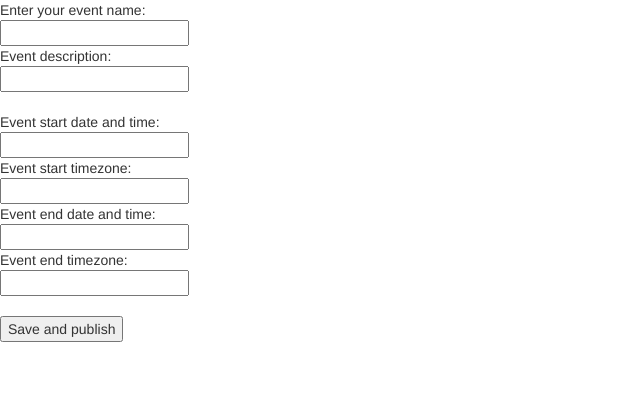
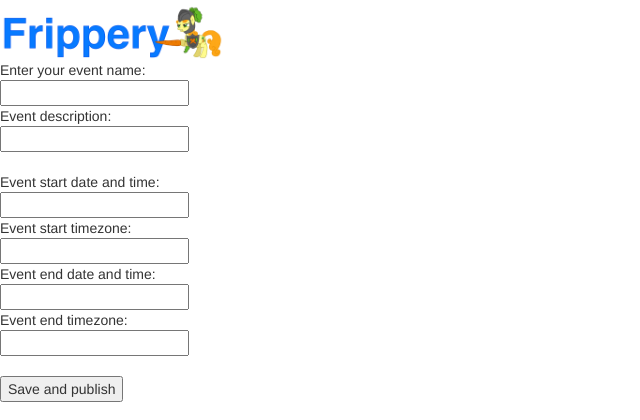
Before and after one commit to eyalr/frippery, a Flask app: page /create in a window 1280 px wide. Shown: the top 420 px of the page, without its empty margins (0-640 px from the left). Run offline with Flask 2, Linux system fonts and the light colour scheme; parts of the project's set-up code (start-up, migrations or seed data) failed here and were passed over; some libraries are stand-ins or nearby versions.

Commit message:
homepage prettiness

```diff
--- a/src/frippery/templates/index.html
+++ b/src/frippery/templates/index.html
@@ -4,11 +4,6 @@
 
 {% block content %}
 
-<div class="container-fluid">
-    <div class="row">
-        <div id="fr-logo" class="col-md-4"></div>
-    </div>
-</div>
 <div class="fr-hero-container container-fluid">
     <p class="fr-lead lead">
         Set up special events for friends on Frippery!
--- a/src/frippery/templates/layout.html
+++ b/src/frippery/templates/layout.html
@@ -13,6 +13,13 @@
 <script src="//maxcdn.bootstrapcdn.com/bootstrap/3.3.1/js/bootstrap.min.js"></script>
 </head>
 <body>
+
+<div class="container-fluid">
+    <div class="row">
+        <div id="fr-logo" class="col-md-4"></div>
+    </div>
+</div>
+
 {% block content %}{% endblock %}
 </body>
 </html>
```
